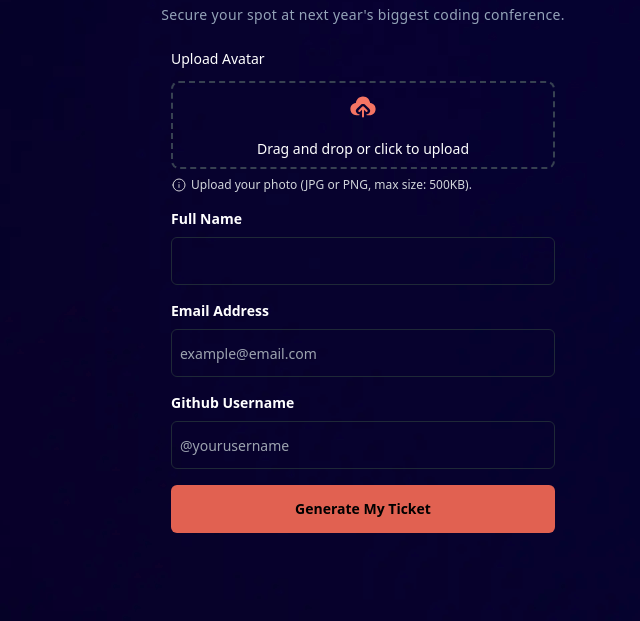
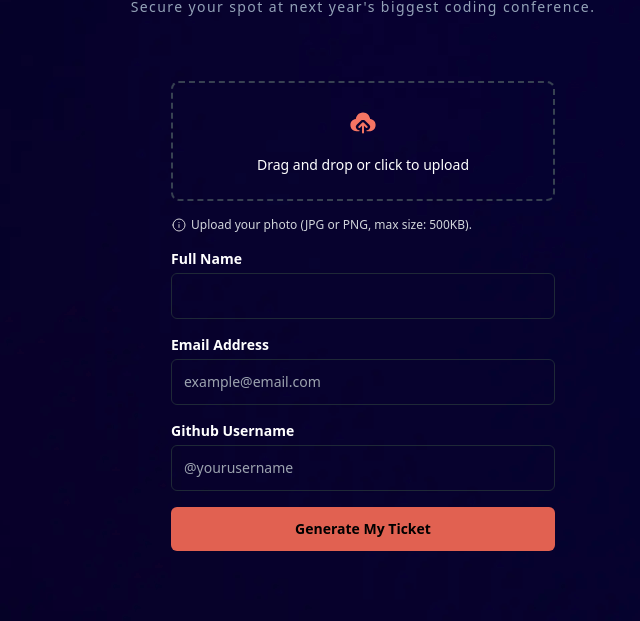
Before and after one commit to SarahDomson/Ticket-Gen, a website: page src/index.html in a window 1280 px wide. Shown: the part 179-800 px from the top of the page, without its empty margins (277-917 px from the left). Drawn offline with Linux system fonts and the light colour scheme; a web font is replaced by a local one.

Commit message:
Add corections to header

```diff
--- a/src/index.html
+++ b/src/index.html
@@ -15,54 +15,62 @@
            </div>
       </div>
 
-      <main>
-
       <section class="text-center">
-          <h2 class="text-white text-3xl font-semi-bold capitalize tracking-widest pt-5">your journey to coding<h2>
-          <p class="text-white text-3xl font-semi-bold pb-5 capitalize">conf 2025 starts here!</p>
-          <p class="text-slate-400 text-sm tracking-wide">Secure your spot at next year's biggest coding conference.</p>
+        <h2 class="text-white text-lg font-semi-bold capitalize tracking-widest pt-5 px-5 md:text-3xl">your journey to coding<h2>
+        <p class="text-white text-3xl font-semi-bold pb-3 capitalize">conf 2025 starts here!</p>
+        <p class="text-slate-400 text-sm tracking-widest">Secure your spot at next year's biggest coding conference.</p>
       </section>
 
-        <section class="flex items-center justify-center">
-          <form action="#" method="post" id="form">
-            <div class="mt-6">
-              <label for="cover-photo" class="block text-sm font-medium text-white">Upload Avatar</label>
-              <div class="mt-3 w-96 h-39 border-2 border-dashed border-gray-700 rounded-lg flex items-center justify-center p-2 hover:bg-neutral-900 transition-colors duration-300">
-                <div class="text-center">
-                  <img src="./assets/images/icon-upload.svg" class="mx-auto size-8 border-none rounded-lg">
-                  <div class="mt-4 flex text-sm text-gray-600">
-                    <label for="file-upload" class="relative cursor-pointer rounded-md font-normal text-white hover:text-blue-700 focus:border-indigo-500 focus:ring-indigo-500">
-                      <span class="mb-3">Drag and drop or click to upload</span>
+      <main>
+        <section class="flex items-center justify-center p-4 sm:p-6 lg:p-8">
+          <form class="w-full max-w-md mx-auto p-4 sm:p-6 lg:p-8 rounded-lg">
+            <div class="space-y-4">
+              <!-- Upload section -->
+              <div class="flex flex-col items-center p-4 sm:p-6 border-2 border-dashed border-gray-700 rounded-lg  hover:bg-neutral-900 transition-colors duration-300">
+                <img src="./assets/images/icon-upload.svg" class="mx-auto size-6 sm:size-8 border-none rounded-lg">
+                <div class="mt-2 sm:mt-4 flex text-sm text-gray-600">
+                  <label for="file-upload" class="relative cursor-pointer text-center rounded-md font-normal text-white hover:text-blue-700">
+                    <span class="text-xs sm:text-sm">Drag and drop or click to upload</span>
                     <input id="file-upload" name="file-upload" type="file" class="sr-only">
                   </label>
                 </div>
               </div>
               <p id="avatar-error" class="mt-1 text-xs text-red-500 hidden">File too large. Please upload a photo under 500KB.</p>
-              </div>
 
-              <div class="flex gap-1 mt-2">
-                <img src="./assets/images/icon-info.svg">
+              <div class="flex gap-1 mt-2 items-center">
+                <img src="./assets/images/icon-info.svg" class="w-4 h-4">
                 <p class="text-xs text-gray-300 dark:text-red-500">Upload your photo (JPG or PNG, max size: 500KB).</p>
               </div>
 
-              <div class="mt-4">
-                <label for="fname" class="block text-sm font-semibold text-white">Full Name</label>
-                <input type="text" id="fname" name="fname" class="mt-2 block border border-gray-800 w-full py-4 h-12 rounded-md sm:text-sm bg-transparent  hover:bg-neutral-900 transition-colors duration-300" required/>
+              <!-- Form fields -->
+              <div class="space-y-4">
+                <div>
+                  <label for="fname" class="block text-xs sm:text-sm font-semibold text-white">Full Name</label>
+                  <input type="text" id="fname" name="fname"
+                    class="mt-1 block w-full px-3 py-2 sm:py-3 border border-gray-800 rounded-md text-sm bg-transparent hover:bg-neutral-900 transition-colors duration-300" required/>
                   <p id="name-error" class="mt-1 text-xs text-red-500 hidden">Please enter your full name.</p>
                 </div>
 
-            <div class="mt-4">
-              <label for="email" class="block text-sm font-semibold text-white">Email Address</label>
-              <input type="email" id="email" name="email" class="mt-2 block text-gray-900 text-sm border border-gray-800 w-full py-4 h-12 rounded-md sm:text-sm bg-transparent placeholder:pl-2 placeholder:text-sm  hover:bg-neutral-900 transition-colors duration-300" placeholder="example@email.com" required/>
+                <div>
+                  <label for="email" class="block text-xs sm:text-sm font-semibold text-white">Email Address</label>
+                  <input type="email" id="email" name="email"
+                    class="mt-1 block w-full px-3 py-2 sm:py-3 border border-gray-800 rounded-md text-sm bg-transparent placeholder:text-sm hover:bg-neutral-900 transition-colors duration-300"
+                    placeholder="example@email.com" required/>
                   <p id="email-error" class="mt-1 text-xs text-red-500 hidden">Please enter a valid email address.</p>
                 </div>
 
-          <div class="my-4">
-            <label for="github" class="block text-sm font-semibold text-white">Github Username</label>
-            <input type="text" id="github" name="github" class="mt-2 block border border-gray-800 hover:border hover:border-black-400 w-full py-4 h-12 rounded-md sm:text-sm bg-transparent placeholder:pl-2 placeholder:text-sm  hover:bg-neutral-900 transition-colors duration-300" placeholder="@yourusername" required/>
+                <div>
+                  <label for="github" class="block text-xs sm:text-sm font-semibold text-white">Github Username</label>
+                  <input type="text" id="github" name="github"
+                    class="mt-1 block w-full px-3 py-2 sm:py-3 border border-gray-800 rounded-md text-sm bg-transparent placeholder:text-sm hover:bg-neutral-900 transition-colors duration-300"
+                    placeholder="@yourusername" required/>
+                </div>
               </div>
 
-             <button class="rounded-md bg-[#e16151] py-3 px-4 w-full h-12 text-sm font-semibold text-black">Generate My Ticket</button>
+              <!-- Button -->
+              <button class="w-full rounded-md bg-[#e16151] py-2 sm:py-3 px-4 text-sm font-semibold text-black hover:bg-[#d55141] transition-colors duration-300">
+                Generate My Ticket
+              </button>
             </div>
           </form>
         </section>
```
Also changed, not shown: src/output.css. Lines whose indentation alone changed are shown as unchanged.
